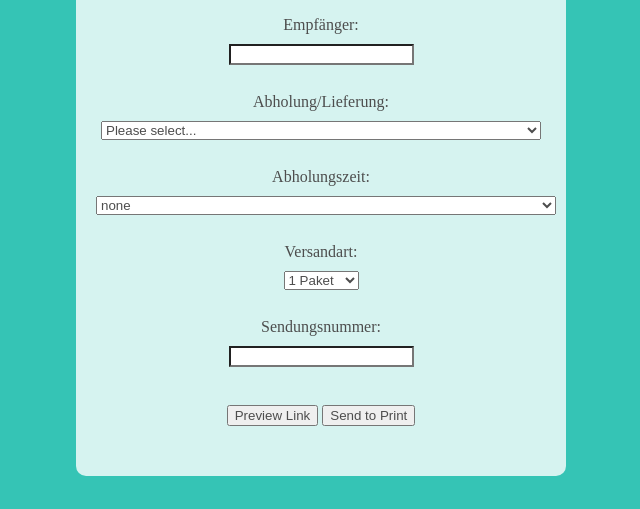
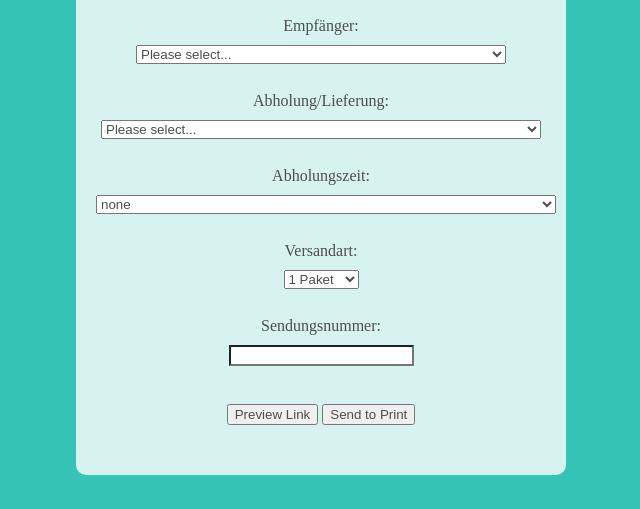
Before and after one commit to bigpresales/demo, a plain HTML site: page index.html in a window 1280 px wide. Shown: the part 291-800 px from the top of the page, without its empty margins (319-959 px from the left). Drawn offline with Linux system fonts and the light colour scheme.

Commit message:
Update index.html

```diff
--- a/index.html
+++ b/index.html
@@ -58,7 +58,11 @@
         <h2>Zustellungsbenachrichtigung</h2>
         <form id="printForm">
             <label for="text1Object" id="text1Label">Empfänger:</label><br>
-            <input type="text" id="text1Object" name="text1Object" required><br><br>
+            <select id="text1Object" name="text1Object" >
+                 <option value="">Please select...</option>
+                <option value="Max Mustermann <br><br> Mustermannstraße 7, <br><br> 77777 Musterstadt"> Max Mustermann <br><br> Mustermannstraße 7, <br><br> 77777 Musterstadt </option>
+                <option value="Ihre Sendung wurde an Ihren Nachbarn ausgeliefert">Ihre Sendung wurde an Ihren Nachbarn ausgeliefert</option>
+            </select><br><br>
 
             <label for="text2Object" id="text2Label">Abholung/Lieferung:</label><br>
             <select id="text2Object" name="text2Object">
```
